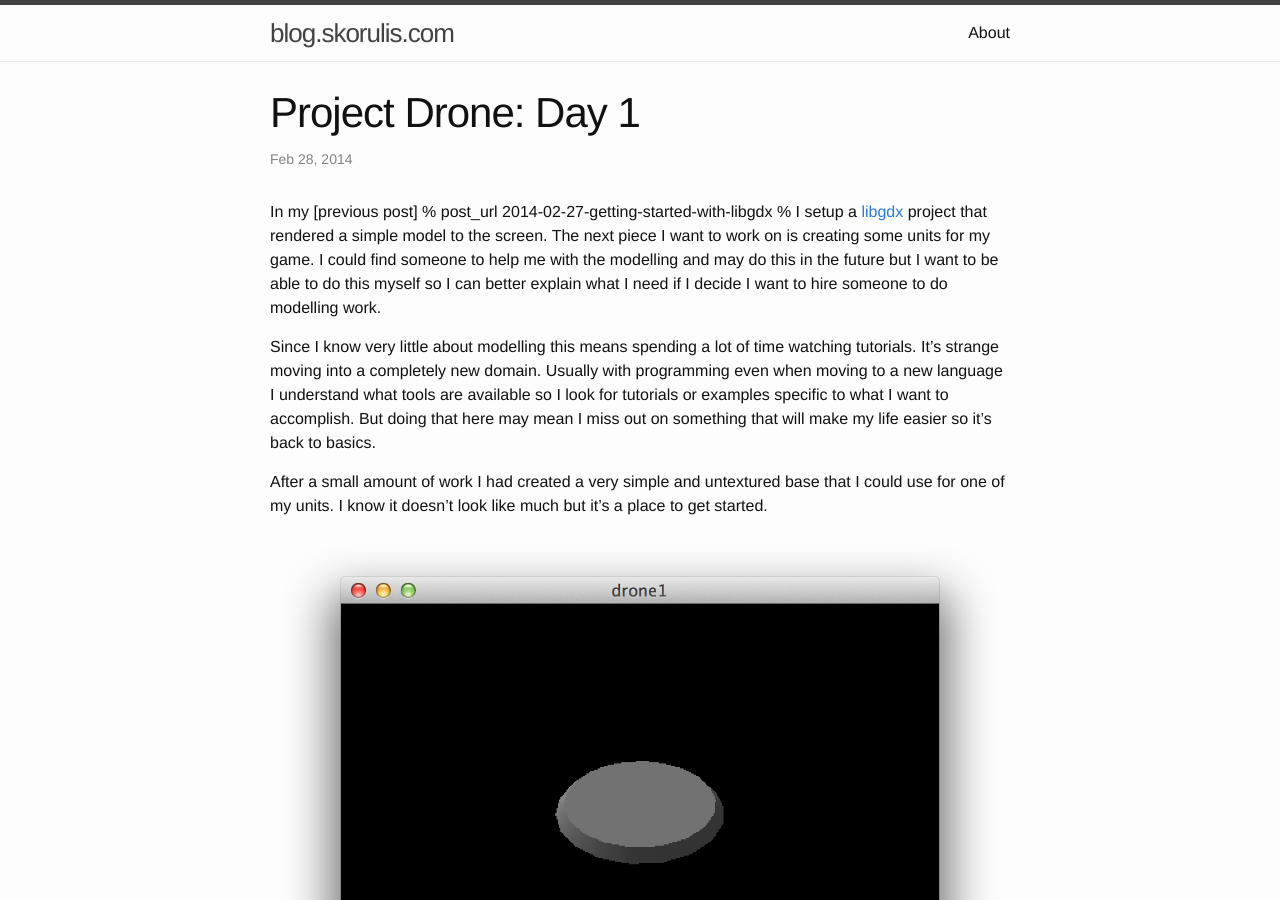
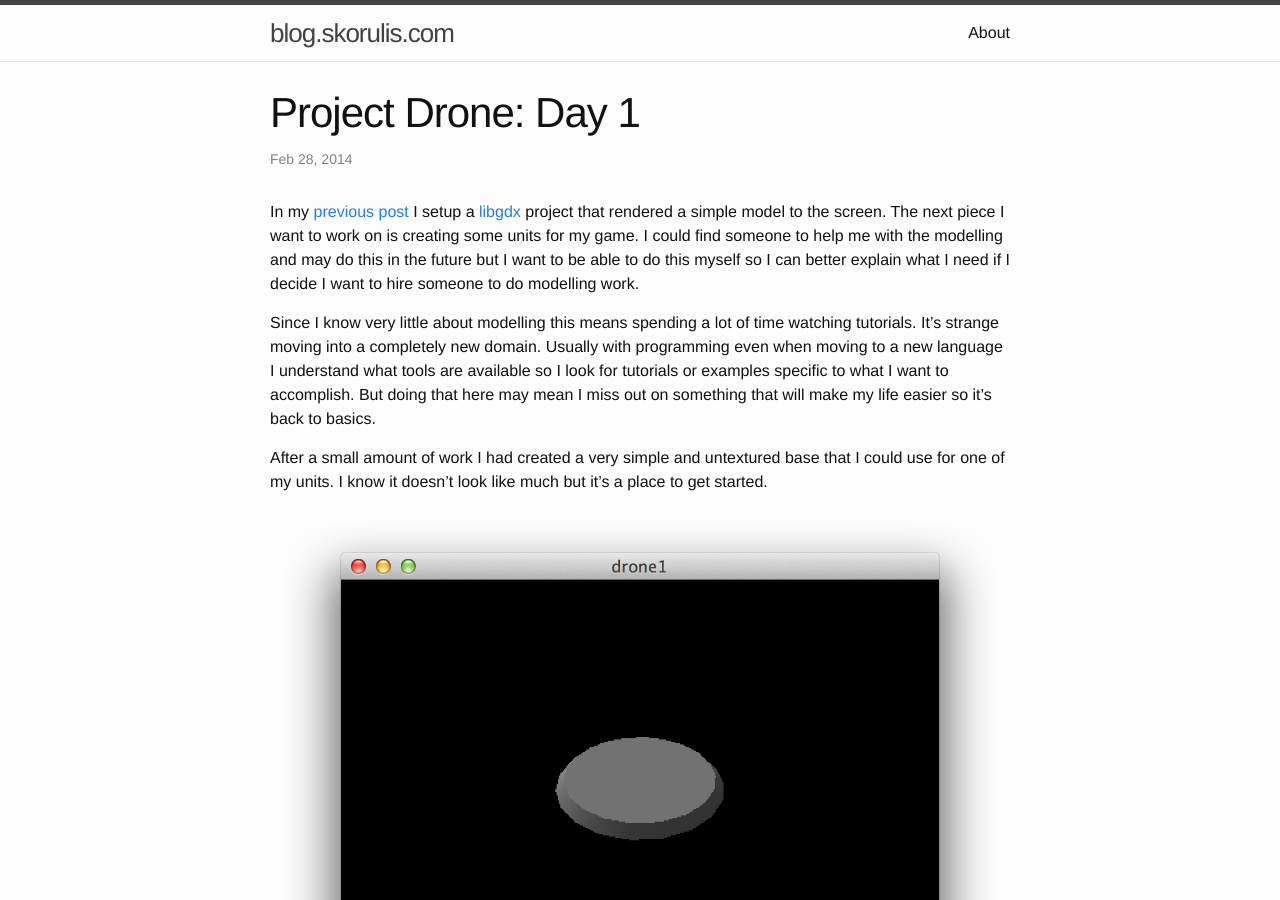
Before and after one commit to skorulis/skorulis-blog, a Jekyll site: the page built from _posts/2014-02-28-project-drone-day-1.markdown, in a window 1280 px wide and 900 px high. Built offline with Jekyll 4.4.1, drawn with Linux system fonts in a browser that asks for light colours; comment, search, counter and statistics services are not loaded.

Commit message:
Got a link URL working but not in a pretty way

```diff
--- a/_posts/2014-02-27-getting-started-with-libgdx.markdown
+++ b/_posts/2014-02-27-getting-started-with-libgdx.markdown
@@ -1,11 +1,9 @@
 ---
 layout: post
 title:  "Getting started with libGDX"
-date:   2014-02-27 16:21:00
-categories: java
+date:   2014-02-27 10:21:00
 comments: true
 ---
-
 So today I created my first project with [LIBGDX]. Libgdx promised being able to deploy to iOS, android, desktop and webGL with the benefit that all the development is done on the desktop so no time is wasted deploying to devices or emulators. Once I installed all the [libgdx prerequisites] I tried to confirm that all platforms were building correctly. Desktop and HTML worked straight away, Android would not build initially because I had not downloaded the required version using the android SDK manager but worked afterwards. iOS built but would take some time to setup my provisioning so I decided to test it later. Since I had enough to test on the desktop and deploy anything I created to web for people to play with I decided to go straight to work and deal with android and iOS later.
 
 Since I wanted to build the game around 3D graphics I found a tutorial for [drawing a cube on the screen] which gave me a good starting point. The performance in WebGL seemed terrible but I’m hoping this is simply because it is a debug version. I’m going to leave this issue until a later date.
--- a/_posts/2014-02-28-project-drone-day-1.markdown
+++ b/_posts/2014-02-28-project-drone-day-1.markdown
@@ -5,21 +5,20 @@ date:   2014-02-28 11:21:00
 categories: java
 comments: true
 ---
-
-In my [previous post] % post_url 2014-02-27-getting-started-with-libgdx % I setup a [libgdx] project that rendered a simple model to the screen. The next piece I want to work on is creating some units for my game. I could find someone to help me with the modelling and may do this in the future but I want to be able to do this myself so I can better explain what I need if I decide I want to hire someone to do modelling work.
+In my [previous post]({{site.baseurl}}/2014/02/27/getting-started-with-libgdx.html) I setup a [libgdx] project that rendered a simple model to the screen. The next piece I want to work on is creating some units for my game. I could find someone to help me with the modelling and may do this in the future but I want to be able to do this myself so I can better explain what I need if I decide I want to hire someone to do modelling work.
 
 Since I know very little about modelling this means spending a lot of time watching tutorials. It’s strange moving into a completely new domain. Usually with programming even when moving to a new language I understand what tools are available so I look for tutorials or examples specific to what I want to accomplish. But doing that here may mean I miss out on something that will make my life easier so it’s back to basics.
 
 After a small amount of work I had created a very simple and untextured base that I could use for one of my units. I know it doesn’t look like much but it’s a place to get started.
 
-![Up and running]({{ site.url }}/assets/base1.png)
+![Up and running]({{ site.baseurl }}/assets/base1.png)
 
 The next step was to build a turret piece that could be placed on top of this base. This too I made as a very simple model to get things up and running quickly.
 
-![Up and running]({{ site.url }}/assets/turret1.png)
+![Up and running]({{ site.baseurl }}/assets/turret1.png)
 
 So now that I had some basic models my next task was to join them together. At this point I really wanted to jump in and start creating my class hierarchy but first I needed to read through the libgdx docs a bit more so I didn’t make some major design issues.  I found out about the AssetManager class which greatly reduced the need to manage model loading and after that it was a matter of being able to put the turret on top of the base. I’ve managed to do this despite there not being any concept of a scene graph in libgdx. Currently I’m updating child positions when the parent moves but I think this will cause me lots of problems later on. As you can see scaling the turret has messed up the lighting but I’m not sure why. Below is where the game is at by the end of day 1.
 
-![Up and running]({{ site.url }}/assets/combined1.png)
+![Up and running]({{ site.baseurl }}/assets/combined1.png)
 
 [libgdx]: : http://libgdx.badlogicgames.com/
```
